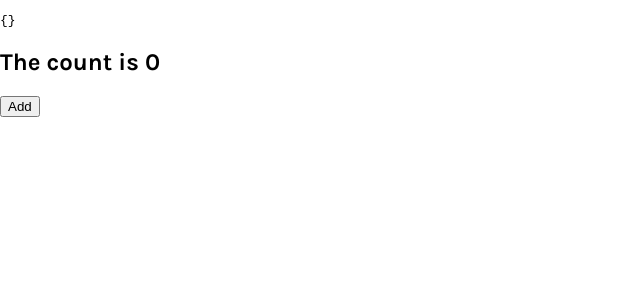
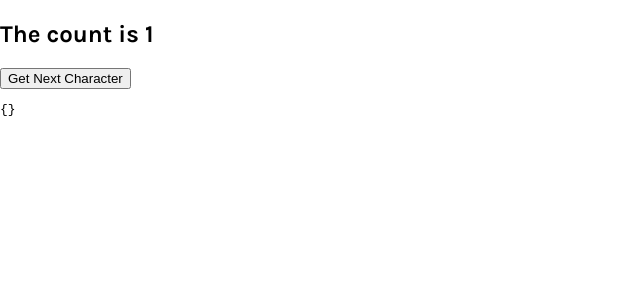
Before and after one commit to mayamauchi/MemeGenerator, a React (Create React App) app: page / in a window 1280 px wide. Shown: the top 300 px of the page, without its empty margins (0-640 px from the left). Built offline with nearby package versions, Linux system fonts and the light colour scheme; no server answers.

Commit message:
UseEffect when to use dependencies

```diff
--- a/src/Practices/UseEffect.js
+++ b/src/Practices/UseEffect.js
@@ -2,30 +2,29 @@ import React, {useEffect} from "react"
 
 export default function UseEffect() {
     const [starWarsData, setStarWarsData] = React.useState({})
-    const [count, setCount] = React.useState(0)
+    const [count, setCount] = React.useState(1)
 
     /**
-     * Quiz:
-     * 1. What will happen if I put back our Star Wars API call
-     *    into the effect function?
+     * Challenge: Combine `count` with the request URL
+     * so pressing the "Get Next Character" button will
+     * get a new character from the Star Wars API.
+     * Remember: don't forget to consider the dependencies
+     * array!
      */
+    console.log(count)
+
     React.useEffect(function() {
-        fetch("https://swapi.dev/api/people/1")
-            .then(res => {
-                console.log("RES===")
-                console.log(res)
-                return res.json()
-                console.log("JSON===")
-
-            })
-            .then(data => console.log(data))
-    }, [starWarsData, count])
+        console.log("Effect ran")
+        fetch(`https://swapi.dev/api/people/${count}`)
+            .then(res => res.json())
+            .then(data => setStarWarsData(data))
+    }, [count])
 
     return (
         <div>
+            <h2>The count is {count}</h2>
+            <button onClick={() => setCount(prevCount => prevCount + 1)}>Get Next Character</button>
             <pre>{JSON.stringify(starWarsData, null, 2)}</pre>
-            <h2>The count is {count}</h2>
-            <button onClick={() => setCount(prevCount => prevCount + 1)}>Add</button>
         </div>
     )
 }
```
